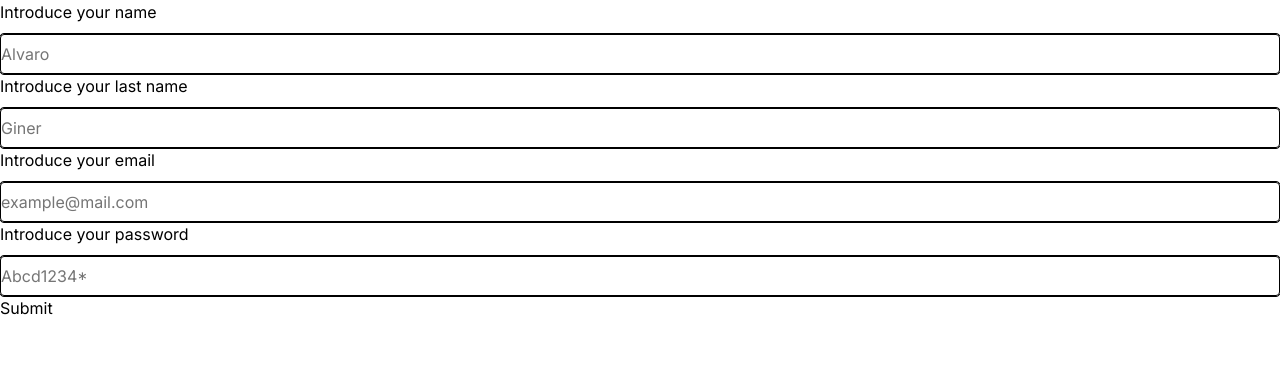
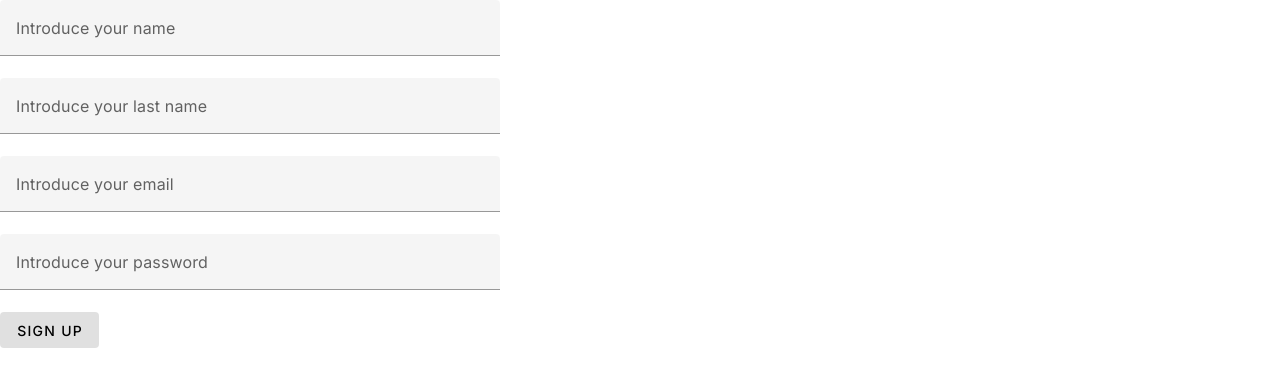
Before and after one commit to alvaroginer/myTaskPlanner, a Vue app in the folder myVueTaskPlanner/: page /signup in a window 1280 px wide. Shown: the top 386 px of the page. Built offline with nearby package versions, Linux system fonts and the light colour scheme; no server answers.

Commit message:
fixing firebase auth

```diff
--- a/myVueTaskPlanner/src/components/forms/LoginForm.vue
+++ b/myVueTaskPlanner/src/components/forms/LoginForm.vue
@@ -1,20 +1,20 @@
 <template>
   <form @submit.prevent="handleSubmit">
-    <InputText
+    <v-text-field
       id="email"
       label="Introduce your email"
       placeholder="example@gmail.com"
       v-model="formData.email"
-      :error-message="formDataErrors.errors.email"
-    ></InputText>
-    <InputText
+      :error-messages="formDataErrors.errors.email"
+    ></v-text-field>
+    <v-text-field
       id="password"
       label="Introduce your password"
       placeholder="Abcd123*"
       v-model="formData.password"
-      :error-message="formDataErrors.errors.password"
-    ></InputText>
-    <button type="submit">Submit</button>
+      :error-messages="formDataErrors.errors.password"
+    ></v-text-field>
+    <v-btn variant="tonal" type="submit"> Log in </v-btn>
   </form>
 </template>
 
@@ -22,7 +22,6 @@
 import { defineComponent } from "vue";
 import { validateLoginForm } from "../../lib/validations/formValidation";
 import { mapMutations } from "vuex";
-import InputText from "../input/InputText.vue";
 
 type LoginFormErrors = {
   email?: string | undefined;
@@ -32,9 +31,6 @@ type LoginFormErrors = {
 
 export default defineComponent({
   name: "LoginForm",
-  components: {
-    InputText,
-  },
   data() {
     return {
       formData: {
--- a/myVueTaskPlanner/src/components/forms/SignUpForm.vue
+++ b/myVueTaskPlanner/src/components/forms/SignUpForm.vue
@@ -1,44 +1,36 @@
 <template>
   <form @submit.prevent="handleSubmit">
-    <!-- <v-text-field
+    <v-text-field
       label="Introduce your name"
       placeholder="Alvaro"
       id="firstName"
       v-model="formData.firstName"
-      :rules="[
-        () => formErrors.errors.firstName || formErrors.errors.firstName,
-      ]"
-    ></v-text-field> -->
-    <InputText
-      id="firstName"
-      label="Introduce your name"
-      placeholder="Alvaro"
-      v-model="formData.firstName"
-      :error-message="formErrors.errors.firstName"
-    ></InputText>
-    <InputText
+      :error-messages="formErrors.errors.firstName"
+    ></v-text-field>
+    <v-text-field
       id="lastName"
       label="Introduce your last name"
       placeholder="Giner"
       v-model="formData.lastName"
-      :error-message="formErrors.errors.lastName"
-    ></InputText>
-    <InputText
+      :error-messages="formErrors.errors.lastName"
+    ></v-text-field>
+    <v-text-field
       id="email"
       label="Introduce your email"
       placeholder="example@mail.com"
       v-model="formData.email"
-      :error-message="formErrors.errors.email"
-    ></InputText>
-    <InputText
+      :error-messages="formErrors.errors.email"
+    ></v-text-field>
+    <v-text-field
       id="password"
       label="Introduce your password"
       placeholder="Abcd1234*"
       v-model="formData.password"
       type="password"
-      :error-message="formErrors.errors.password"
-    ></InputText>
-    <button type="submit">Submit</button>
+      :error-messages="formErrors.errors.password"
+    ></v-text-field>
+    <p v-if="formErrors.errors.signup">{{ formErrors.errors.signup }}</p>
+    <v-btn variant="tonal" type="submit"> Sign up </v-btn>
   </form>
 </template>
 
@@ -46,7 +38,6 @@
 import { defineComponent } from "vue";
 import { validateSignupForm } from "../../lib/validations/formValidation";
 import { mapMutations } from "vuex";
-import InputText from "../input/InputText.vue";
 
 type SignUpFormErrors = {
   firstName?: string | undefined;
@@ -58,7 +49,7 @@ type SignUpFormErrors = {
 
 export default defineComponent({
   name: "SignUpForm",
-  components: { InputText },
+
   data() {
     return {
       formData: {
--- a/myVueTaskPlanner/src/pages/Home.vue
+++ b/myVueTaskPlanner/src/pages/Home.vue
@@ -1,15 +1,22 @@
 <script lang="ts">
-import { RouterLink, RouterView } from 'vue-router';
-import CardContainer from '../components/CardContainer.vue';
-import { defineComponent } from 'vue';
+import { RouterLink, RouterView } from "vue-router";
+import { defineComponent } from "vue";
+import { store } from "../lib/store";
+import CardContainer from "../components/CardContainer.vue";
 
 export default defineComponent({
-  name: 'HomePage',
+  name: "HomePage",
+  data() {
+    return {
+      user: store.state.userData,
+    };
+  },
 });
 </script>
 
 <template>
   <main class="dashboard">
+    <h2>Hi there {{ user?.firstName }}</h2>
     <CardContainer />
     <div class="container">
       <div>
--- a/myVueTaskPlanner/src/pages/Log.vue
+++ b/myVueTaskPlanner/src/pages/Log.vue
@@ -1,5 +1,17 @@
-<script></script>
+<template>
+  <div style="width: 500px">
+    <LoginForm />
+  </div>
+</template>
 
-<template></template>
+<script>
+import { defineComponent } from "vue";
+import LoginForm from "../components/forms/LoginForm.vue";
+
+export default defineComponent({
+  name: "Log",
+  components: { LoginForm },
+});
+</script>
 
 <style></style>
--- a/myVueTaskPlanner/src/pages/Signup.vue
+++ b/myVueTaskPlanner/src/pages/Signup.vue
@@ -1,5 +1,7 @@
 <template>
-  <SignUpForm />
+  <div style="width: 500px">
+    <SignUpForm />
+  </div>
 </template>
 
 <script lang="ts">
--- a/myVueTaskPlanner/vite.config.ts
+++ b/myVueTaskPlanner/vite.config.ts
@@ -1,6 +1,6 @@
 import { defineConfig } from "vite";
 import vue from "@vitejs/plugin-vue";
-import * as vuetify from "vite-plugin-vuetify";
+import vuetify from "vite-plugin-vuetify";
 
 // https://vite.dev/config/
 export default defineConfig({
```
Also changed, not shown: myVueTaskPlanner/src/lib/store/index.ts (+6 -6 lines).
